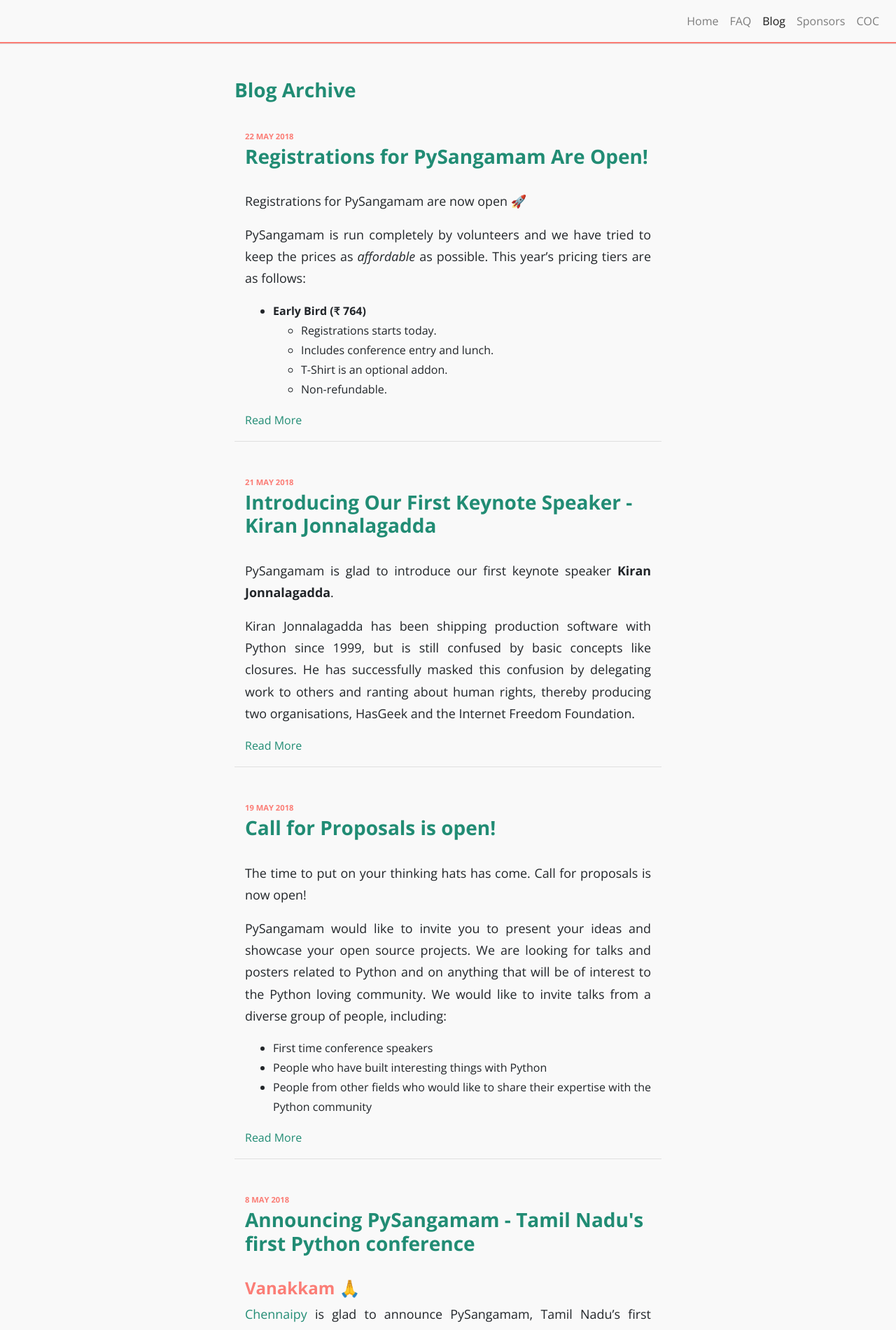
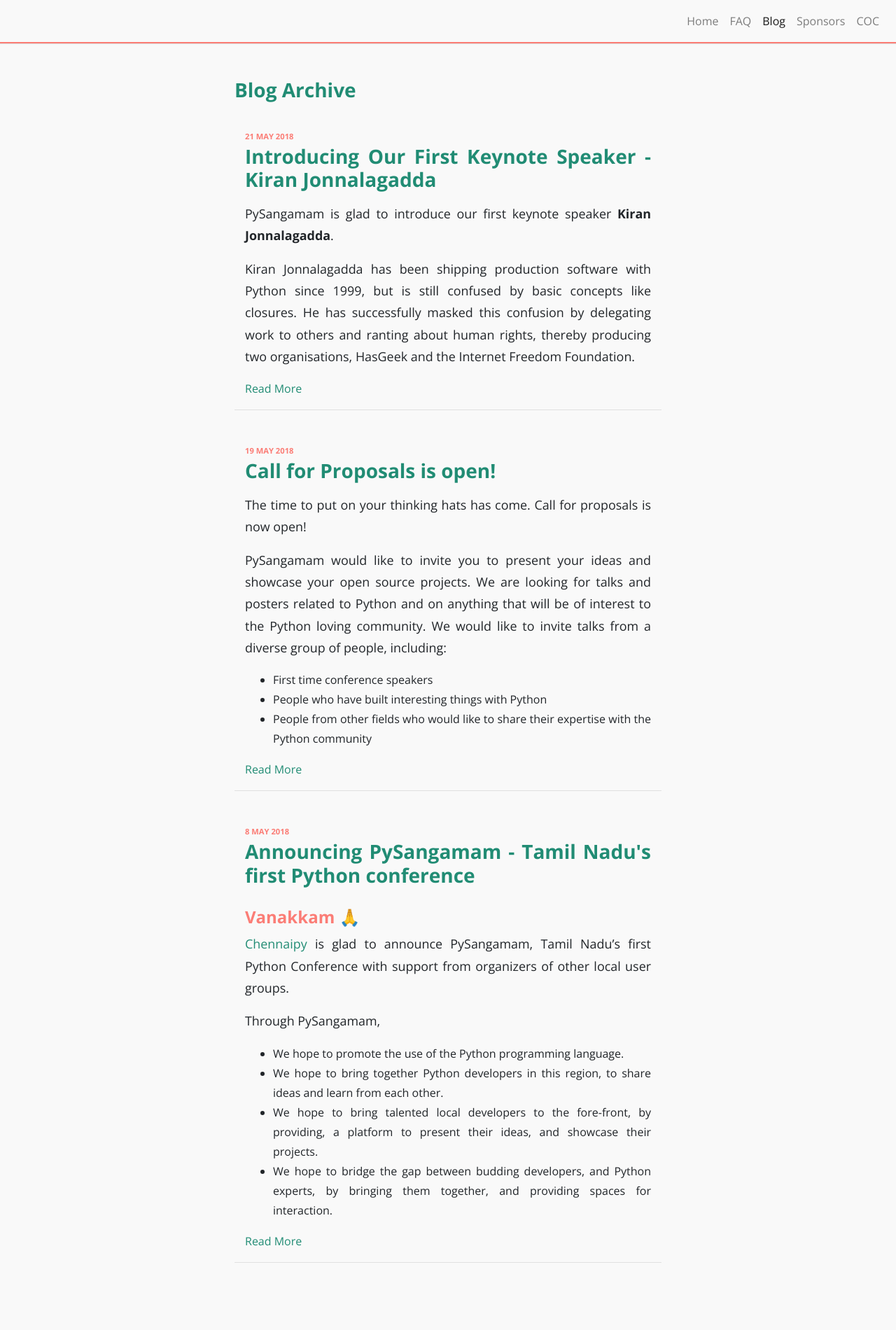
Before and after one commit to PySangamam/website, a Jekyll site: the page built from blog.html, in a window 1280 px wide. Shown: the top 1900 px of the page at 70% size. Built offline with Jekyll 4.4.1, drawn with Linux system fonts in a browser that asks for light colours.

Commit message:
Revert "Add tickets"

```diff
--- a/_posts/2018-05-22-ticket-sales-open.md
+++ /dev/null
@@ -1,48 +0,0 @@
----
-title: Registrations for PySangamam Are Open!
-author: PySangamam
-layout: blog
-permalink: /blog/2018/05/22/registrations-open/
-categories: [Announcement]
-tags: [announcement]
-date: 2018-05-22
-excerpt_separator: <!--more-->
-active: blog
----
-
-Registrations for PySangamam are now open 🚀
-
-PySangamam is run completely by volunteers and we have tried to keep the prices as *affordable* as possible. This year's pricing tiers are as follows:
-
-* **Early Bird (₹ 764)**
-  * Registrations starts today.
-  * Includes conference entry and lunch.
-  * T-Shirt is an optional addon.
-  * Non-refundable.
-<!--more-->
-* **Regular (₹ 1020)**
-  * Registrations start on 17 June, 2018.
-  * Includes conference entry and lunch.
-  * T-Shirt is an optional addon.
-  * Non-refundable.
-* **Late Bird (₹ 1300)**
-  * Registrations start on 7 August, 2018.
-  * Includes conference entry and lunch.
-  * T-Shirt is an optional addon.
-  * Non-refundable.
-* **Contributor (₹ 4200)**
-  * Registrations ends on 7 September, 2018.
-  * Includes conference entry, lunch and T-Shirt.
-  * Non-refundable.
-  * Helps to provide discounted tickets to students.
-  * Ticket holders of this category will be credited on the website.
-
-<div class="text-center mar-top-20">
-  <a
-    onclick="popup('pysangamam2018');"
-    class="tsbutton btn btn-lg btn-outline-primary btn-cfp mar-top-10">
-    Buy Tickets
-  </a>
-</div>
-
-<noscript id="tsNoJsMsg">Javascript on your browser is not enabled.</noscript><script async src="//www.townscript.com/popup-widget/townscript-widget.nocache.js" type="text/javascript"></script>
--- a/css/pysangamam-blog.css
+++ b/css/pysangamam-blog.css
@@ -5,7 +5,6 @@
 
 h3 {
   color: #218c74;
-  text-align: left;
 }
 
 h4 {
@@ -17,10 +16,6 @@
   font-size: 1.12rem;
 }
 
-p:first-of-type {
-  margin-top: 2rem;
-}
-
 .blog-image {
   max-height: 300px;
   margin: 0 auto;
--- a/css/pysangamam.css
+++ b/css/pysangamam.css
@@ -132,19 +132,6 @@
   box-shadow: none;
 }
 
-a.btn-cfp.tsbutton {
-  color: #218c74;
-  border-width: 1px;
-  text-transform: none;
-  min-width: 195px;
-}
-
-a.btn-cfp.tsbutton:hover {
-  border-width: 1px;
-  color: white;
-  text-transform: none;
-}
-
 #map {
   height: 500px;
 }
```
Also changed, not shown: index.html (+0 -7 lines), 1 other file.
